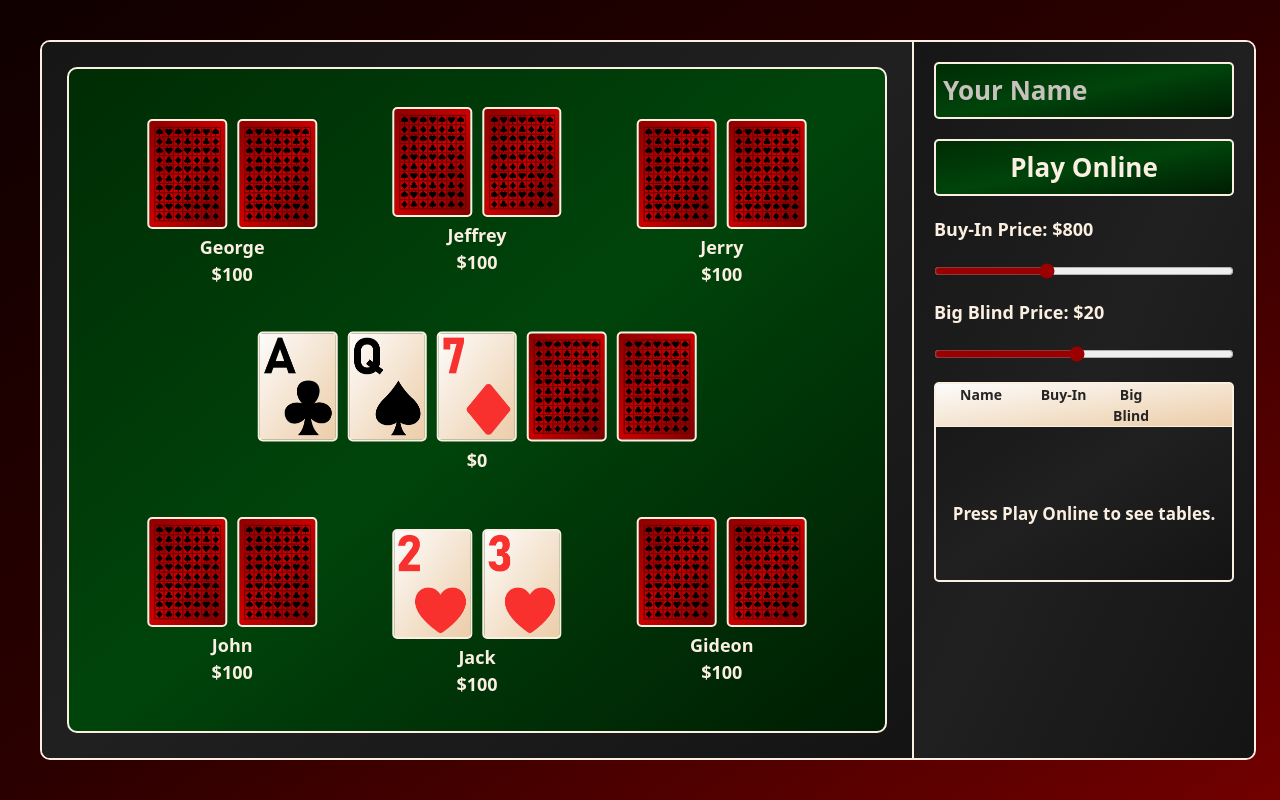
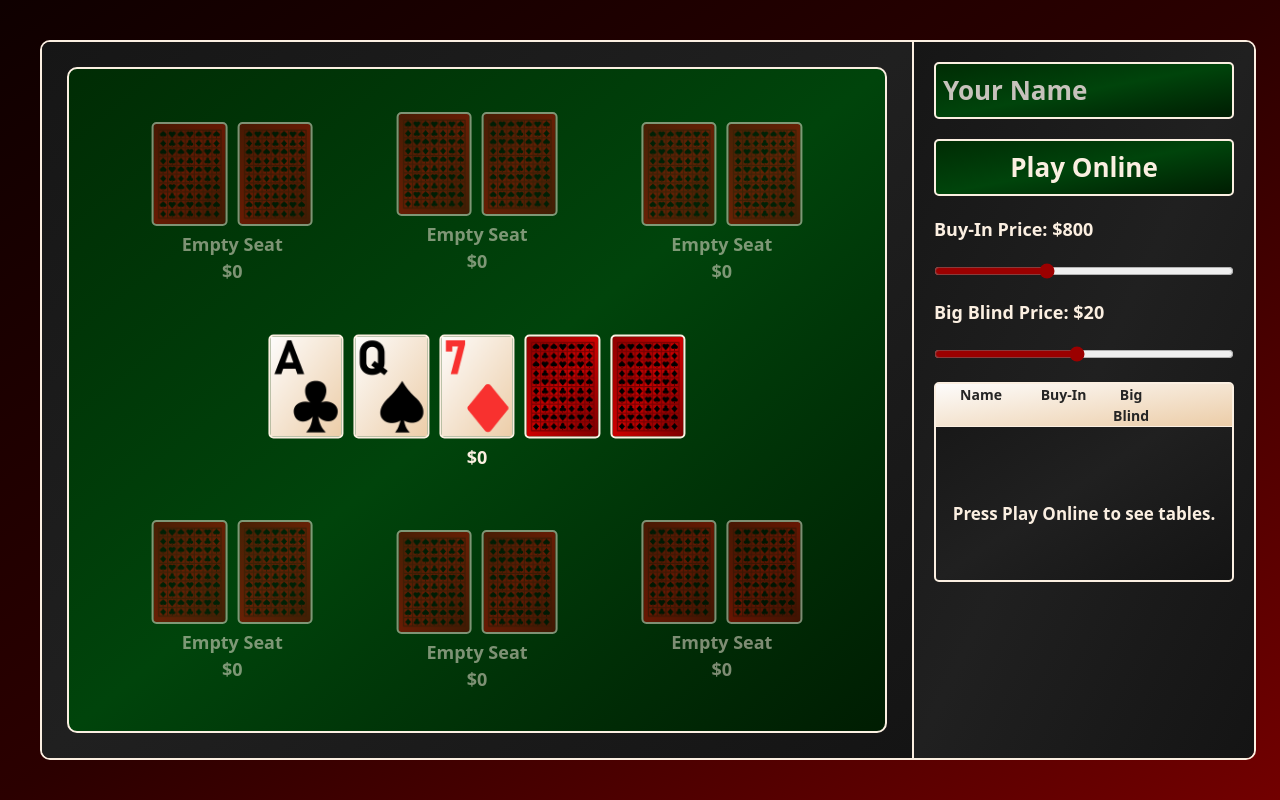
Before and after one commit to JakubDurkac/poker_project, a React (Vite) app: page / in a window 1280 px wide. Built offline with nearby package versions, Linux system fonts and the light colour scheme.

Commit message:
Add and locally display player properties such as isDealer, isTheirTurn, currentBid and status - type "inactive". Yet to display all other status types "call", "raise", etc.

```diff
--- a/src/App.css
+++ b/src/App.css
@@ -59,6 +59,7 @@ body, html {
 .poker-player {
   position: absolute;
   text-align: center;
+  padding: 5px;
 }
 
 #poker-player-0 { bottom: 5%; left: 50%; transform: translate(-50%, 0); }
@@ -68,8 +69,35 @@ body, html {
 #poker-player-4 { top: 20%; right: 20%; transform: translate(50%, -50%); }
 #poker-player-5 { top: 80%; right: 20%; transform: translate(50%, -50%); }
 
+.inactive-player {
+  opacity: 0.5;
+}
+
+.their-turn-player {
+  border-radius: 10px;
+  box-shadow:
+    0 0 15px rgba(255, 255, 255, 0.7),
+    inset 0 0 15px rgba(255, 255, 255, 0.7);
+}
+
+.dealer-pin {
+  padding: 0px 5px 0px 5px;
+  font-weight: bold;
+  color: var(--dark-text-color);
+  border-radius: 5px;
+  background-image: var(--poker-card-gradient);
+}
+
+.current-bid {
+  padding: 0px 5px 0px 5px;
+  border-radius: 5px;
+  background-image: var(--poker-card-backside-gradient);
+  border: var(--primary-border);
+}
+
 .poker-card {
-  height: 110px;
+  height: 13vh;
+  min-height: 86px;
   margin: 5px;
   border: var(--primary-border);
   border-radius: 5px;
--- a/src/App.tsx
+++ b/src/App.tsx
@@ -25,37 +25,64 @@ function App() {
 
   const playerStates = [
     useState<Player>({
-      name: "Jack",
-      balance: 100,
-      cards: [
-        { suit: Suit.HEARTS, rank: Rank.TWO },
-        { suit: Suit.HEARTS, rank: Rank.THREE },
-      ],
+      name: "Empty Seat",
+      balance: 0,
+      cards: [null, null],
+      currentBid: 0,
+      isDealer: false,
+      isTheirTurn: false,
+      status: "inactive",
+      statusData: 0,
     }),
     useState<Player>({
-      name: "John",
-      balance: 100,
+      name: "Empty Seat",
+      balance: 0,
       cards: [null, null],
+      currentBid: 0,
+      isDealer: false,
+      isTheirTurn: false,
+      status: "inactive",
+      statusData: 0,
     }),
     useState<Player>({
-      name: "George",
-      balance: 100,
+      name: "Empty Seat",
+      balance: 0,
       cards: [null, null],
+      currentBid: 0,
+      isDealer: false,
+      isTheirTurn: false,
+      status: "inactive",
+      statusData: 0,
     }),
     useState<Player>({
-      name: "Jeffrey",
-      balance: 100,
+      name: "Empty Seat",
+      balance: 0,
       cards: [null, null],
+      currentBid: 0,
+      isDealer: false,
+      isTheirTurn: false,
+      status: "inactive",
+      statusData: 0,
     }),
     useState<Player>({
-      name: "Jerry",
-      balance: 100,
+      name: "Empty Seat",
+      balance: 0,
       cards: [null, null],
+      currentBid: 0,
+      isDealer: false,
+      isTheirTurn: false,
+      status: "inactive",
+      statusData: 0,
     }),
     useState<Player>({
-      name: "Gideon",
-      balance: 100,
+      name: "Empty Seat",
+      balance: 0,
       cards: [null, null],
+      currentBid: 0,
+      isDealer: false,
+      isTheirTurn: false,
+      status: "inactive",
+      statusData: 0,
     }),
   ];
 
@@ -224,16 +251,32 @@ function App() {
   };
 
   const updateLocalTable = (table: Table, localPlayerName: string) => {
-    const { playerNames, playerNamesToData, pot, communityCards } = table;
+    const {
+      playerNames,
+      playerNamesToData,
+      pot,
+      communityCards,
+      currentDealerIndex,
+      currentPlayerIndex,
+    } = table;
+    const dealerName = playerNames[currentDealerIndex];
+    const theirTurnName = playerNames[currentPlayerIndex];
+
     const localPlayerNames = reorderNames(playerNames, localPlayerName);
 
     localPlayerNames.forEach((playerName, index) => {
-      const { cards, balance, currentBid } = playerNamesToData[playerName]; // todo - add currentBid property to player and display it, later might add isDealer, isTheirTurn, lastChoice
+      const { cards, balance, currentBid, status, statusData } =
+        playerNamesToData[playerName]; // todo - add currentBid property to player and display it, later might add isDealer, isTheirTurn, lastChoice
       const setPlayerState = playerStates[index][1];
       setPlayerState({
         name: playerName,
         balance: balance,
         cards: cards,
+        currentBid: currentBid,
+        isDealer: playerName === dealerName,
+        isTheirTurn: playerName === theirTurnName,
+        status: status,
+        statusData: statusData,
       });
     });
 
--- a/src/components/PokerPlayer.tsx
+++ b/src/components/PokerPlayer.tsx
@@ -1,24 +1,44 @@
-import { Card } from "../types";
+import { Player } from "../types";
 import { generateCardsHtml } from "./Utils";
 
 interface Props {
   playerIndex: number;
-  playerName: string;
-  playerBalance: number;
-  playerCards: Array<Card | null>;
+  player: Player;
 }
 
-const PokerPlayer = ({
-  playerIndex,
-  playerName,
-  playerBalance,
-  playerCards,
-}: Props) => {
+const PokerPlayer = ({ playerIndex, player }: Props) => {
+  const {
+    name,
+    balance,
+    cards,
+    currentBid,
+    isDealer,
+    isTheirTurn,
+    status,
+    statusData,
+  } = player;
+
+  const extraClasses = `${status === "inactive" ? "inactive-player" : ""} ${
+    isTheirTurn ? "their-turn-player" : ""
+  }`;
+
   return (
-    <div className="poker-player" id={`poker-player-${playerIndex}`}>
-      {generateCardsHtml(playerCards)}
-      <div>{playerName}</div>
-      <div>${playerBalance}</div>
+    <div
+      className={`poker-player ${extraClasses}`}
+      id={`poker-player-${playerIndex}`}
+    >
+      <div>{isDealer && <span className="dealer-pin">DEALER</span>}</div>
+      {generateCardsHtml(cards)}
+      <div>{name}</div>
+      <div>
+        ${balance}
+        {currentBid > 0 && (
+          <>
+            {" "}
+            &#8594; <span className="current-bid">${currentBid}</span>
+          </>
+        )}
+      </div>
     </div>
   );
 };
--- a/src/components/PokerTable.tsx
+++ b/src/components/PokerTable.tsx
@@ -10,13 +10,7 @@ interface Props {
 const PokerTable = ({ playerStates, communityState }: Props) => {
   const pokerPlayerComponents = playerStates.map((playerState, index) => {
     return (
-      <PokerPlayer
-        key={index}
-        playerIndex={index}
-        playerName={playerState[0].name}
-        playerBalance={playerState[0].balance}
-        playerCards={playerState[0].cards}
-      />
+      <PokerPlayer key={index} playerIndex={index} player={playerState[0]} />
     );
   });
 
--- a/src/types.ts
+++ b/src/types.ts
@@ -10,6 +10,11 @@ export interface Player {
     name: string;
     balance: number;
     cards: Array<Card | null>;
+    currentBid: number;
+    isDealer: boolean;
+    isTheirTurn: boolean;
+    status: "none" | "smallBlind" | "bigBlind" | "call" | "raise" | "check" | "fold" | "inactive";
+    statusData: number; // bid amount in case of call, raise or blinds
 }
 
 export interface Community {
@@ -54,6 +59,8 @@ interface PlayerData {
     cards: Array<Card | null>;
     balance: number;
     currentBid: number;
+    status: "none" | "smallBlind" | "bigBlind" | "call" | "raise" | "check" | "fold" | "inactive";
+    statusData: number; // bid amount in case of call, raise or blinds
 }
 
 type PlayerNamesToData = {
```
